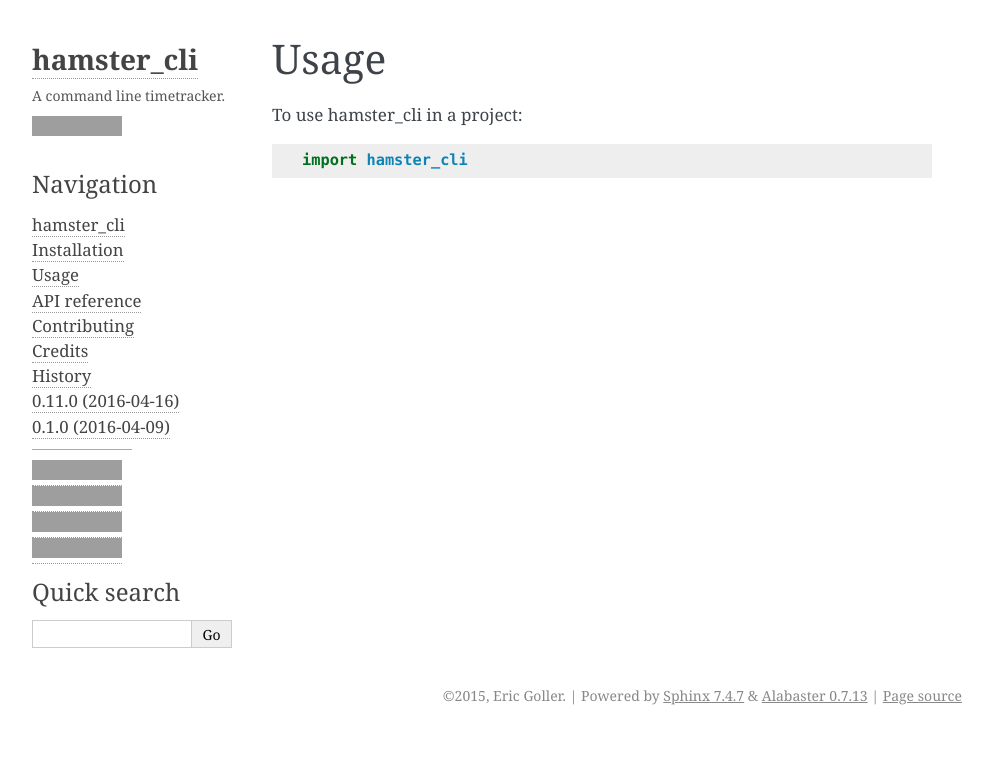
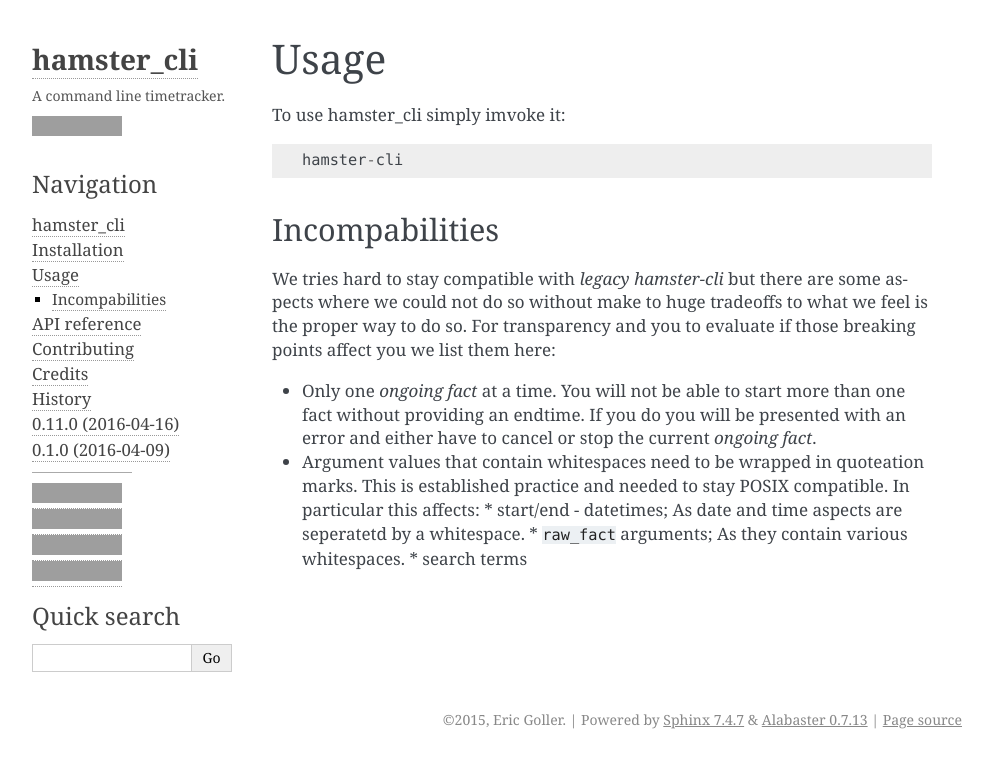
Before and after one commit to projecthamster/hamster-cli, a Sphinx documentation site: the page built from docs/usage.rst, in a window 1280 px wide, cut to the strip 0-768 px from the top of the page. Shown: the whole strip, without its empty margins (148-1141 px from the left). Built offline with Sphinx 7.4.7, drawn with Linux system fonts in a browser that asks for light colours; grey boxes are pictures that could not be loaded.

Commit message:
Add information about compatibility breaking changes
Whilst our way to handle whitespaces in parameter values breaks with the
legacy hamster API we opt to do so nonetheless in order to stay POSIX
compatible, follow stablished best practices and stick with ``Click``
default behaviour.

Closes #109

```diff
--- a/docs/usage.rst
+++ b/docs/usage.rst
@@ -2,6 +2,22 @@
 Usage
 ========
 
-To use hamster_cli in a project::
+To use hamster_cli simply imvoke it::
 
-    import hamster_cli
+    hamster-cli
+
+Incompabilities
+---------------
+
+We tries hard to stay compatible with *legacy hamster-cli* but there are some aspects where we
+could not do so without make to huge tradeoffs to what we feel is the proper way to do so.
+For transparency and you to evaluate if those breaking points affect you we list them here:
+
+* Only one *ongoing fact* at a time. You will not be able to start more than one fact without
+  providing an endtime. If you do you will be presented with an error and either have to cancel or
+  stop the current *ongoing fact*.
+* Argument values that contain whitespaces need to be wrapped in quoteation marks. This is
+  established practice and needed to stay POSIX compatible. In particular this affects:
+  * start/end - datetimes; As date and time aspects are seperatetd by a whitespace.
+  * ``raw_fact`` arguments; As they contain various whitespaces.
+  * search terms
```
